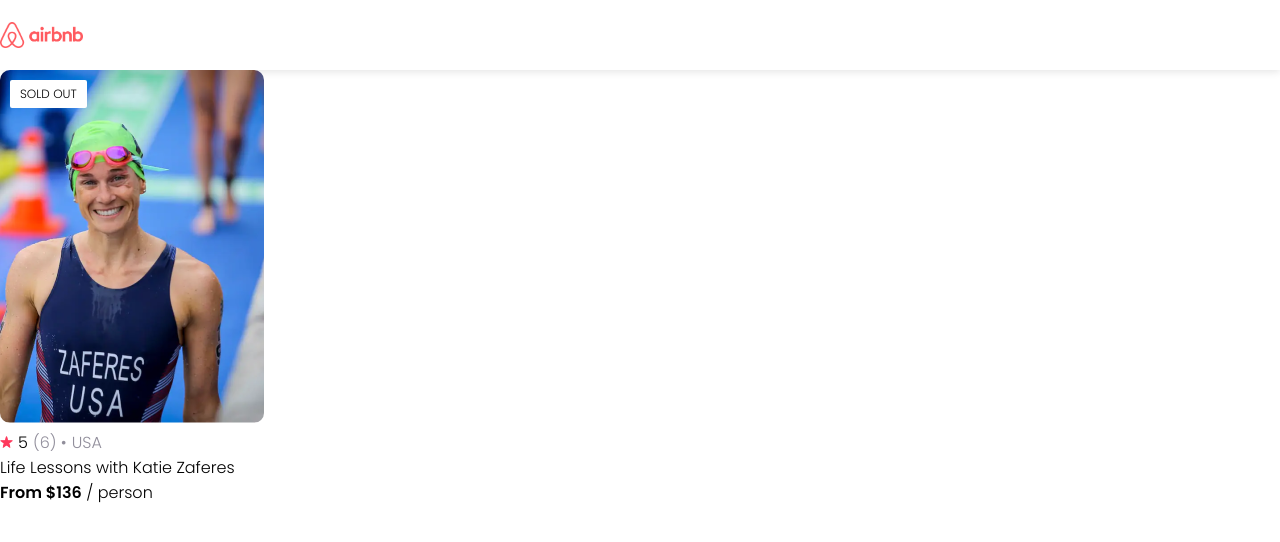
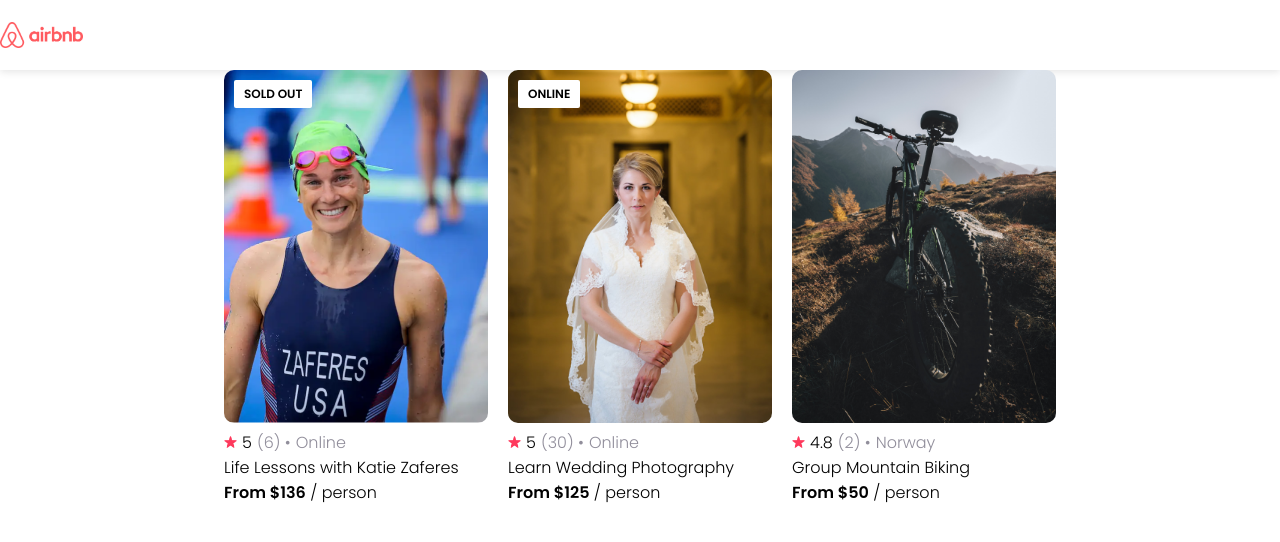
Before and after one commit to antonpalermo/react-projects, a React (Create React App) app in the folder airbnb-clone/: page / in a window 1280 px wide. Shown: the top 542 px of the page. Built offline with nearby package versions, Linux system fonts and the light colour scheme.

Commit message:
airbnb-clone: render components using .map() function

```diff
--- a/airbnb-clone/src/App.js
+++ b/airbnb-clone/src/App.js
@@ -3,22 +3,27 @@
 import Navbar from './components/Navbar'
 // import Hero from './components/Hero'
 import Card from './components/Card'
-import Katie from './assets/katie-zaferes.png'
 
+import { data } from './data'
 
 export default function App() {
+  const offers = data.map(detail => (
+    <Card
+      key={detail.id}
+      title={detail.title}
+      img={detail.coverImg}
+      rating={detail.stats.rating}
+      reviewCount={detail.stats.reviewCount}
+      price={detail.price}
+      location={detail.location}
+      openSpots={detail.openSpots}
+    />
+  ))
+
   return (
     <div>
       <Navbar />
-      {/* <Hero/> */}
-      <Card
-        img={Katie}
-        rating={5.0}
-        reviewCount={6}
-        country="USA"
-        title="Life Lessons with Katie Zaferes"
-        price={136}
-      />
+      <section className="offers">{offers}</section>
     </div>
   )
 }
--- a/airbnb-clone/src/components/Card.js
+++ b/airbnb-clone/src/components/Card.js
@@ -2,20 +2,28 @@
 import star from '../assets/star.png'
 
 export default function Card(props) {
+  let badgeContent
+
+  if (props.openSpots === 0) {
+    badgeContent = 'SOLD OUT'
+  } else if (props.location === 'Online') {
+    badgeContent = 'ONLINE'
+  }
+
   return (
     <div className="card">
       <div className="card__cover">
         <img className="cover" src={props.img} alt="card cover" />
-        <span className="badge">SOLD OUT</span>
+        {badgeContent && <span className="badge">{badgeContent}</span>}
       </div>
       <div className="card__status">
         <img className="star" src={star} alt="star icon" />
         <span>{props.rating}</span>
-        <span className='gray'>({props.reviewCount}) • </span>
-        <span className='gray'>{props.country}</span>
+        <span className="gray">({props.reviewCount}) • </span>
+        <span className="gray">{props.location}</span>
       </div>
-      <p className='card__text'>{props.title}</p>
-      <p className='card__text'>
+      <p className="card__text">{props.title}</p>
+      <p className="card__text">
         <strong>From ${props.price}</strong> / person
       </p>
     </div>
--- /dev/null
+++ b/airbnb-clone/src/data.js
@@ -0,0 +1,48 @@
+import Katie from './assets/katie-zaferes.png'
+import WeddingPhotography from './assets/wedding-photography.png'
+import MountainBike from './assets/mountain-bike.png'
+
+export const data = [
+  {
+    id: 1,
+    title: 'Life Lessons with Katie Zaferes',
+    description:
+      'I will share with you what I call "Positively Impactful Moments of Disappointment." Throughout my career, many of my highest moments only came after setbacks and losses. But learning from those difficult moments is what gave me the ability to rise above them and reach my goals.',
+    price: 136,
+    coverImg: Katie,
+    stats: {
+      rating: 5.0,
+      reviewCount: 6
+    },
+    location: 'Online',
+    openSpots: 0
+  },
+  {
+    id: 2,
+    title: 'Learn Wedding Photography',
+    description:
+      "Interested in becoming a wedding photographer? For beginner and experienced photographers alike, join us in learning techniques required to leave the happy couple with memories that'll last a lifetime.",
+    price: 125,
+    coverImg: WeddingPhotography,
+    stats: {
+      rating: 5.0,
+      reviewCount: 30
+    },
+    location: 'Online',
+    openSpots: 27
+  },
+  {
+    id: 3,
+    title: 'Group Mountain Biking',
+    description:
+      'Experience the beautiful Norwegian landscape and meet new friends all while conquering rugged terrain on your mountain bike. (Bike provided!)',
+    price: 50,
+    coverImg: MountainBike,
+    stats: {
+      rating: 4.8,
+      reviewCount: 2
+    },
+    location: 'Norway',
+    openSpots: 3
+  }
+]
--- a/airbnb-clone/src/index.css
+++ b/airbnb-clone/src/index.css
@@ -48,8 +48,21 @@
   width: 320px;
 }
 
+.offers {
+  display: flex;
+  flex-wrap: nowrap;
+  justify-content: center;
+  gap: 20px;
+  overflow-x: auto;
+}
+
+.offers::-webkit-scrollbar {
+  display: none;
+}
+
 .card {
   max-width: 264px;
+  flex: 0 0 auto;
 }
 
 .card__cover {
@@ -70,6 +83,7 @@
   padding: 5px 10px;
   border-radius: 2px;
   font-size: 12px;
+  font-weight: 600;
 }
 
 .card__status {
@@ -105,6 +119,11 @@
     overflow: hidden;
   }
 
+  .offers {
+    padding: 22px;
+    justify-content: flex-start;
+  }
+
   .photo__grid {
     width: 80%;
   }
```
Also changed, not shown: airbnb-clone/src/assets/mountain-bike.png (added), airbnb-clone/src/assets/wedding-photography.png (added).
